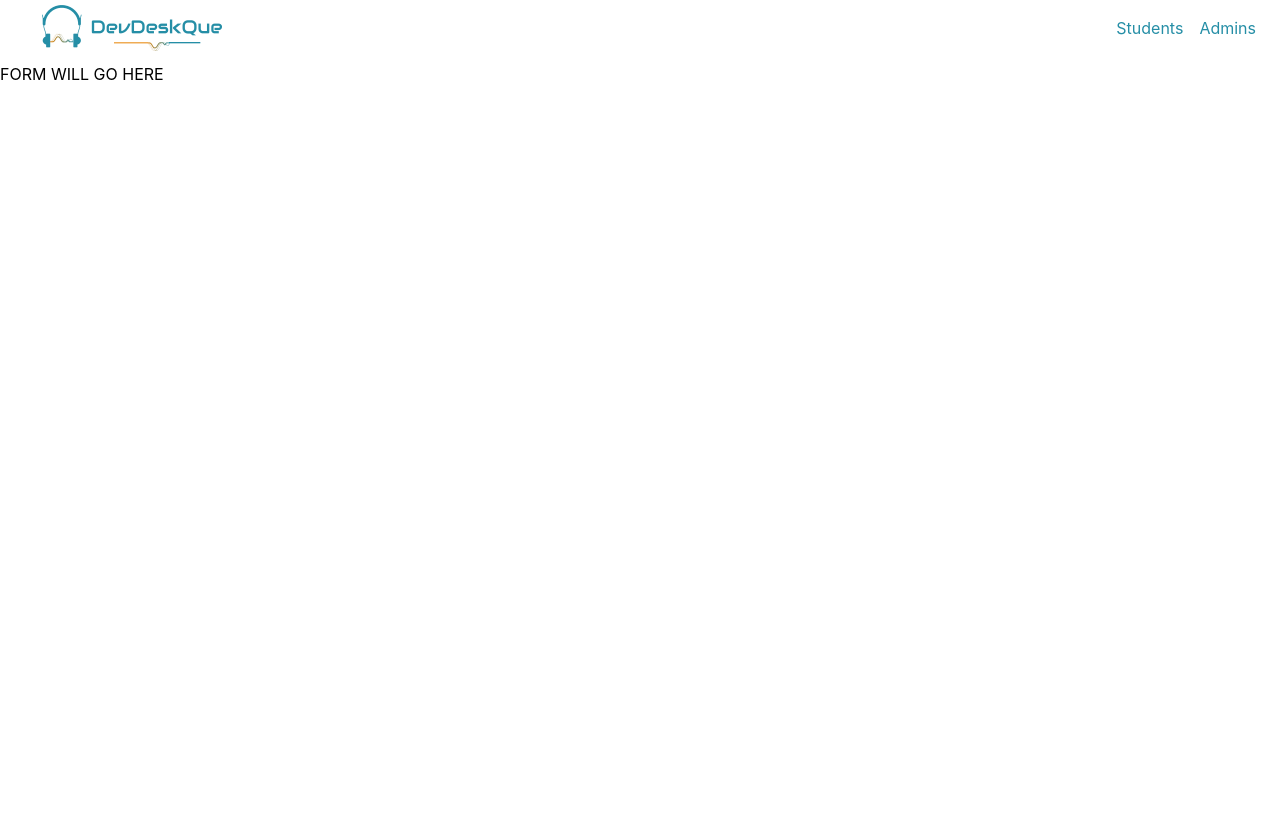
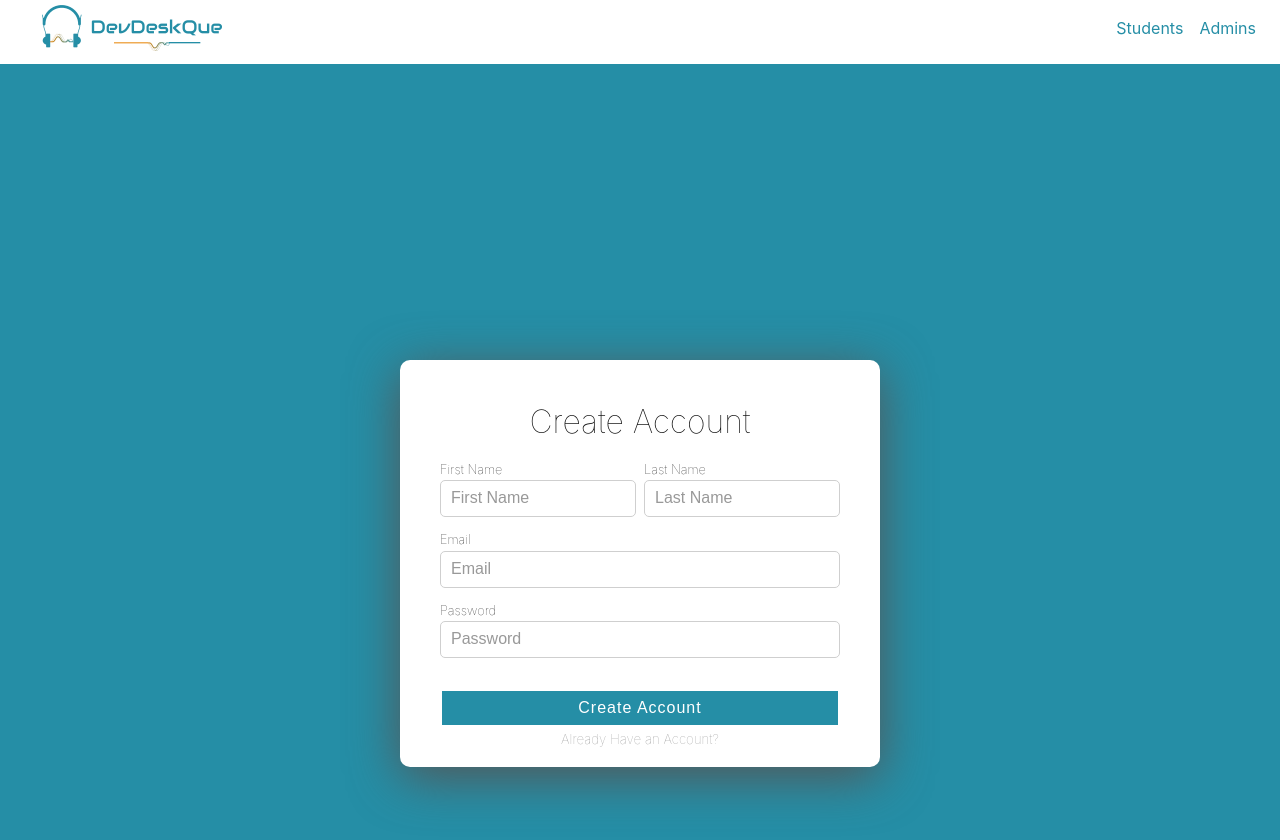
Before and after one commit to lambda-devdesk-queue/FE, a React (Create React App) app in the folder front-end/: page / in a window 1280 px wide. Shown: the top 840 px of the page. Built offline with nearby package versions, Linux system fonts and the light colour scheme.

Commit message:
Added form

```diff
--- /dev/null
+++ b/front-end/src/App.css
@@ -0,0 +1,131 @@
+/* Colors */
+/*
+dark blue: #476A6F
+light blue: #258EA6
+dark green: #519E8A
+medium green: #7EB09B
+light green: #A3C4BC
+*/
+
+.wrapper {
+    height: 999px;
+    width: 100%;
+    display: flex;
+    flex-direction: column;
+    justify-content: center;
+    align-items: center;
+    background-color: #258EA6;
+}
+
+.form-wrapper {
+    width: 400px;
+    display: flex;
+    flex-direction: column;
+    padding: 20px 40px;
+    border-radius: 10px;
+    box-shadow: 0px 10px 50px #555;
+    background-color: #ffffff;
+}
+
+form {
+    width: 100%;
+    display: flex;
+    flex-wrap: wrap;
+  }
+
+  h1 {
+    text-align: center;
+    width: 100%;
+    color: #111;
+    font-weight: lighter;
+    font-family: -apple-system, BlinkMacSystemFont, "Segoe UI", Roboto, Oxygen,
+      Ubuntu, Cantarell, "Open Sans", "Helvetica Neue", sans-serif;
+  }
+
+  label {
+    font-size: 0.8em;
+    margin-bottom: 0.25em;
+    color: #222;
+    font-weight: lighter;
+  }
+
+  input {
+    padding: 10px 10px;
+    border-radius: 5px;
+    outline: none;
+    border: 1px solid #cfcfcf;
+  }
+
+  input::placeholder {
+    font-size: 1.2em;
+    font-weight: lighter;
+    color: #999;
+  }
+
+  input.error {
+    border: 1px solid red;
+  }
+
+  .errorMessage {
+    color: red;
+    font-size: 0.75em;
+    display: relative;
+  }
+
+  .firstName {
+    margin-right: 1%;
+  }
+
+  .lastName {
+    margin-left: 1%;
+  }
+
+  .firstName,
+  .lastName,
+  .email,
+  .password {
+    display: flex;
+    flex-direction: column;
+    margin-bottom: 15px;
+  }
+
+  .firstName,
+  .lastName {
+    width: 49%;
+  }
+
+  .email,
+  .password {
+    width: 100%;
+  }
+
+  .createAccount {
+    width: 100%;
+    display: flex;
+    flex-direction: column;
+    align-items: center;
+  }
+
+  .createAccount button {
+    background-color: #258EA6;
+    color: #fff;
+    border: 2px solid #fff;
+    width: 100%;
+    margin-top: 1em;
+    padding: 8px 0px;
+    font-size: 1em;
+    font-weight: lighter;
+    letter-spacing: 1px;
+    margin-bottom: 0.25em;
+  }
+
+  .createAccount button:hover {
+    color: #258EA6;
+    background-color: #fff;
+    border: 2px solid #258EA6;
+  }
+
+  .createAccount small {
+    color: #999;
+    font-weight: lighter;
+  }
--- a/front-end/src/App.js
+++ b/front-end/src/App.js
@@ -2,9 +2,101 @@
 import Navbar from './components/Navbar';
 import Sidemenu from './components/Sidemenu';
 import Background from './components/Background/Background';
+import './App.css';
+
+const emailRegex = RegExp(/^[a-zA-Z0-9.!!#$%&'*+/=?^_`{|}~-]+(?:\.[a-zA-Z0-9-]+)*$/);
+
+const formValid = ({ formErrors, ...rest }) => {
+  let valid = true;
+
+  // validate empty form errors
+  Object.values(formErrors).forEach(val => {
+    val.length > 0 && (valid = false);
+  });
+
+  // validate filled out form
+  Object.values(rest).forEach(val => {
+    val === null && (valid = false);
+  });
+    return valid;
+};
 
 class App extends Component {
+  constructor(props) {
+    super(props);
+    this.state ={
+      firstName: null,
+      lastName: null,
+      email: null,
+      password: null,
+      // error strings
+      formErrors: {
+        firstName: "",
+        lastName: "",
+        email: "",
+        password: ""
+      }
+    };
+  }
+    // stop event bubble up
+  handleSubmit = e => {
+    e.preventDefault();
 
+    if (formValid(this.state)) {
+      console.log(`
+      --SUBMITTING--
+      First Name: ${this.state.firstName}
+      Last Name: ${this.state.lastName}
+      Email: ${this.state.email}
+      Password: ${this.state.password}
+      `)
+    } else {
+      console.error('FORM INVALID - DISPLAY ERROR MESSAGE');
+    }
+  };
+
+  //
+  handleChange = e => {
+    e.preventDefault();
+    const { name, value } = e.target;
+    let formErrors = this.state.formErrors;
+
+    // console.log("Name: ", name)
+    // console.log("Value: ", value)
+
+    switch (name) {
+      case "firstName":
+        formErrors.firstName =
+          value.length < 3
+            ? "minimum 3 characters required"
+            : "";
+      break;
+      case "lastName":
+      formErrors.lastName =
+        value.length < 3
+          ? "minimum 3 characters required"
+          : "";
+      break;
+      case "email":
+      formErrors.email =
+        emailRegex.test(value)
+          ? "invalid email address"
+          : "";
+      break;
+      case "password":
+      formErrors.password =
+        value.length < 6
+          ? "minimum 6 characters required"
+          : "";
+      break;
+      default:
+      break;
+    }
+
+    this.setState({formErrors, [name]: value}, () => console.log(this.state))
+  };
+
+// navigation and side bar
   state = {
     sideMenuOpen: false
   };
@@ -20,6 +112,8 @@
   };
 
   render() {
+    const { formErrors } = this.state;
+
     let background;
     if (this.state.sideMenuOpen) {
       background = <Background click={this.backgroundClickHandler}/>
@@ -30,7 +124,78 @@
         <Sidemenu show={this.state.sideMenuOpen} />
         {background}
         <main style={{marginTop: '64px'}}>
-        <p>FORM WILL GO HERE</p>
+        {/* form submit */}
+        <div className="wrapper">
+          <div className="form-wrapper">
+            <h1>Create Account</h1>
+            <form onSubmit={this.handleSubmit} noValidate>
+            {/* first name form submit */}
+              <div className="firstName">
+                <label htmlFor="firstName">First Name</label>
+                <input
+                  className={formErrors.firstName.length > 0 ? "error" : null}
+                  placeholder="First Name"
+                  type="text"
+                  name="firstName"
+                  noValidate
+                  onChange={this.handleChange}
+                  />
+                  {formErrors.firstName.length > 0 && (
+                    <span className="errorMessage">{formErrors.firstName}</span>
+                  )}
+              </div>
+              {/* last name form submit */}
+              <div className="lastName">
+                <label htmlFor="lastName">Last Name</label>
+                <input
+                  className={formErrors.lastName.length > 0 ? "error" : null}
+                  placeholder="Last Name"
+                  type="text"
+                  name="lastName"
+                  noValidate
+                  onChange={this.handleChange}
+                  />
+                  {formErrors.lastName.length > 0 && (
+                    <span className="errorMessage">{formErrors.lastName}</span>
+                  )}
+                </div>
+                {/* email form submit */}
+              <div className="email">
+                <label htmlFor="email">Email</label>
+                <input
+                  className={formErrors.email.length > 0 ? "error" : null}
+                  placeholder="Email"
+                  type="text"
+                  name="email"
+                  noValidate
+                  onChange={this.handleChange}
+                  />
+                  {formErrors.email.length > 0 && (
+                    <span className="errorMessage">{formErrors.email}</span>
+                  )}
+                </div>
+                 {/* password form submit */}
+              <div className="password">
+                <label htmlFor="password">Password</label>
+                <input
+                  className={formErrors.password.length > 0 ? "error" : null}
+                  placeholder="Password"
+                  type="email"
+                  name="password"
+                  noValidate
+                  onChange={this.handleChange}
+                  />
+                  {formErrors.password.length > 0 && (
+                    <span className="errorMessage">{formErrors.password}</span>
+                  )}
+                </div>
+                <div className="createAccount">
+                  <button type="submit">Create Account</button>
+                  <small> Already Have an Account?</small>
+                </div>
+            </form>
+          </div>
+        </div>
         </main>
       </div>
     );
```
